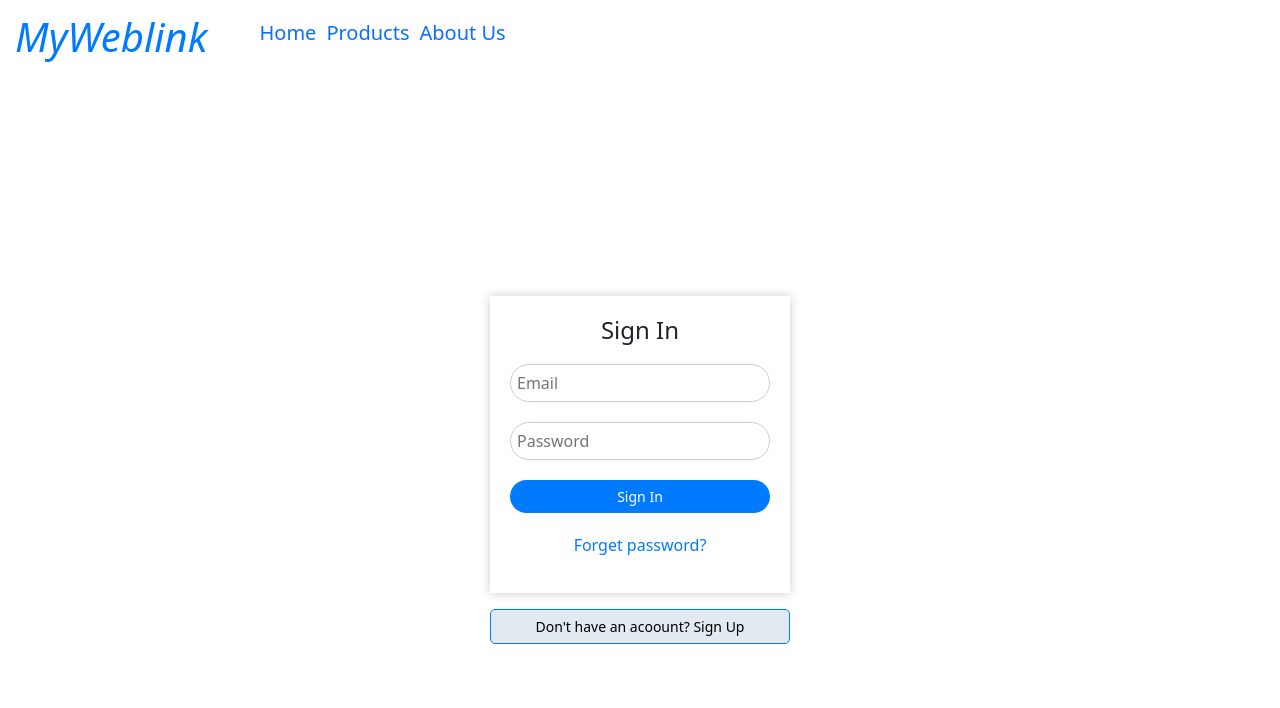
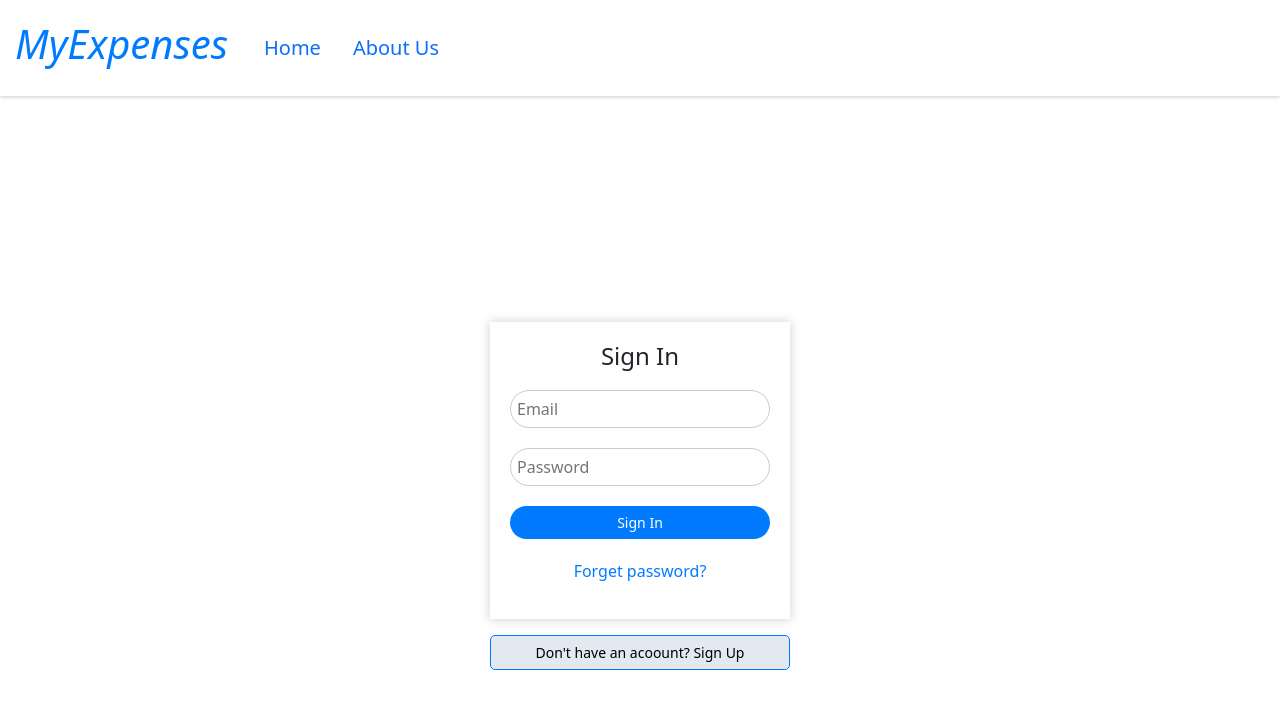
Before and after one commit to Shivarajkumar456/new-expense-tracker, a React (Create React App) app: page / in a window 1280 px wide. Shown: the top 708 px of the page. Built offline with nearby package versions, Linux system fonts and the light colour scheme.

Commit message:
Edit functionality fixed

```diff
--- a/src/Components/Expenses/ExpenseItem.js
+++ b/src/Components/Expenses/ExpenseItem.js
@@ -33,26 +33,7 @@ const ExpenseItem = (props) => {
 
     const editHandler = async (event) => {
         event.preventDefault();
-        try {
-            const res = await fetch(`https://react-expense-tracker-bdc60-default-rtdb.firebaseio.com/${expenseEmail}/${props.item.id}.json`,
-                {
-                    method: 'DELETE',
-                    headers: {
-                        'Content-Type': 'application/json'
-                    },
-                })
-            const data = await res.json();
-
-            if (res.ok) {
-                console.log(props.item)
-                props.editItem(props.item)
-
-            } else {
-                throw data.error
-            }
-        } catch (error) {
-            console.log(error.message)
-        }
+        props.editItem(props.item);
     }
 
     return (<>
@@ -63,11 +44,6 @@ const ExpenseItem = (props) => {
         <button className='edit-button' onClick={editHandler}>Edit</button>
         <button className='delete-button' onClick={deleteHandler}>Delete</button>
         </li>
-        {/* <li><span>{props.item.amount}</span>
-        <span>{props.item.description}</span>
-         <span> {props.item.category}</span> `
-        <button onClick={editHandler}>Edit</button>
-        <button onClick={deleteHandler}>Delete</button> </li>  */}
     </>
     )
 }
--- a/src/Components/Expenses/Expenses.js
+++ b/src/Components/Expenses/Expenses.js
@@ -1,10 +1,12 @@
-import {  useEffect, useRef } from 'react';
+import {  useEffect, useRef, useState } from 'react';
 import ExpenseItem from './ExpenseItem';
 import { useSelector, useDispatch } from 'react-redux';
 import { expenseAction } from '../../store/expenseReducer';
 import './Expenses.css';
 
 const Expenses = () => {
+  const [id, setId] = useState(null);
+  const [editAmount, setEditAmount] = useState(null)
   const dispatch = useDispatch();
   const inputAmountRef = useRef();
   const inputDescRef = useRef();
@@ -12,6 +14,7 @@ const Expenses = () => {
   const expenses = useSelector(state => state.expense.expenses);
   const totalAmount = useSelector(state => state.expense.totalAmount);
   const email = useSelector(state=> state.auth.email);
+  const isEditing = useSelector(state=>state.expense.isEditing);
   const expenseEmail = email.replace('.','');
 
   const deleteHandler = (item)=> {
@@ -24,18 +27,12 @@ const Expenses = () => {
   };
 
   const editExpeseHandler = (item)=> {
+    dispatch(expenseAction.editing(true))
+    setId(item.id);
+    setEditAmount(item.amount)
     inputAmountRef.current.value= item.amount
     inputDescRef.current.value= item.description
     inputCatRef.current.value = item.category
-    const updatedTotalAmount = totalAmount - Number(item.amount)
-    const updatedExpenses = expenses.filter((expense) => {
-        return expense.id !== item.id;
-      });
-
-    dispatch(expenseAction.removeExpense({
-      expenses: updatedExpenses,
-      totalAmount : updatedTotalAmount
-    }));
   };
 
   const addExpenseHandler = async(event) => {
@@ -45,6 +42,33 @@ const Expenses = () => {
       description: inputDescRef.current.value,
       category: inputCatRef.current.value
     }
+
+    if(isEditing){
+      try{
+        const res = await fetch(`https://react-expense-tracker-bdc60-default-rtdb.firebaseio.com/${expenseEmail}/${id}.json`, {
+          method: 'PUT',
+          body : JSON.stringify(obj),
+          headers: {
+            'Content-Type': 'application/json'
+          },
+        });
+        const data = await res.json();
+        if(res.ok){
+          alert('Expenses updated successfully!');
+          const editData = {...obj}
+          dispatch(expenseAction.addExpense({
+            expenses: editData,
+            totalAmount: editData.amount - Number(editAmount),
+          }));
+          dispatch(expenseAction.editing(false));
+        }else{
+          throw data.error;
+        }
+      }catch(e){
+        console.log(e);
+    }
+    }
+    else{
     try{
       const res = await fetch(`https://react-expense-tracker-bdc60-default-rtdb.firebaseio.com/${expenseEmail}.json`,{
         method: 'POST',
@@ -67,6 +91,7 @@ const Expenses = () => {
     }catch(e){
       console.log(e);
     }
+  }
     inputAmountRef.current.value=""
     inputDescRef.current.value=""
     inputCatRef.current.value=""
@@ -112,6 +137,13 @@ const Expenses = () => {
   fetchExpenses()
    }, [dispatch,expenseEmail, newdata]);
 
+   const cancelHandler = ()=>{
+    dispatch(expenseAction.editing(false));
+    inputAmountRef.current.value=""
+    inputDescRef.current.value=""
+    inputCatRef.current.value=""
+   }
+
    return <>
     <div className="expense-tracker">
        <h1 className='heading'>Expense Tracker</h1>
@@ -142,6 +174,7 @@ const Expenses = () => {
             <option value="Other">Other</option>
           </select>
         <button type="submit">Add Expense</button>
+        {isEditing && <button onClick={cancelHandler}>Cancel</button>}
       </form>
       <h2 className='heading'>Expenses</h2>
       <div className="expenses-list">
--- a/src/Components/Navbar/Navbar.css
+++ b/src/Components/Navbar/Navbar.css
@@ -4,10 +4,10 @@
     align-items: center;
     /* background-color: #f5f5f5; */
     position: sticky;
-    top: 0;
-    left: 0;
-    height: 70px;
-    padding: 0 20px;
+    width: 100%;
+    height: fit-content;
+    padding: 0 10%;
+    box-shadow: 0 1px 4px rgba(0, 0, 0, 0.2);
   }
 .navbar-heading{
     /* color: #007bff;  */
@@ -22,16 +22,23 @@
   .navbar-list {
     display: flex;
     list-style: none;
-    margin-left: 20px;
+    margin: 0;
+    padding: 20px;
+    justify-content: center;
+    align-items: center;
   }
 
   .navbar-link {
     /* color: #343a40; */
     text-decoration: none;
-    margin-right: 10px;
+    margin: 0 1rem;
   }
 
   .navbar-link:hover {
     /* color: #007bff; */
     text-decoration: none;
   }
+
+  .btn-premium {
+    margin-left: 10%;
+  }
--- a/src/Components/Navbar/Navbar.js
+++ b/src/Components/Navbar/Navbar.js
@@ -25,16 +25,16 @@ function Navbar() {
   return (
     <nav className="navbar">
       <div className="navbar-brand">
-        <NavLink to="/" className="navbar-heading" style={{ color: '#007bff', fontStyle: 'italic' }}><h1>MyWeblink</h1></NavLink>
-        <ul className="navbar-list">
+        <NavLink to="/" className="navbar-heading" style={{ color: '#007bff', fontStyle: 'italic' }}><h1>MyExpenses</h1></NavLink>
+        <nav><ul className="navbar-list">
           <li><NavLink to="/home" className="navbar-link">Home</NavLink></li>
-          <li><NavLink to="/products" className="navbar-link">Products</NavLink></li>
           {isLoggedIn && <li><NavLink to="/expenses" className="navbar-link">My Expenses</NavLink></li>}
           <li><NavLink to="/aboutus" className="navbar-link">About Us</NavLink></li>
           {isLoggedIn && <li><NavLink className="navbar-link" onClick={logoutHandler}>LogOut</NavLink></li>}
         </ul>
-        {isLoggedIn && totalAmount>10000 && <Button onClick={showPremium}>Activate Premium</Button>}
+        </nav>
       </div>
+      {isLoggedIn && totalAmount>10000 && <Button className='btn-premium' onClick={showPremium}>Activate Premium</Button>}
     </nav>
   );
 }
--- a/src/store/expenseReducer.js
+++ b/src/store/expenseReducer.js
@@ -1,6 +1,6 @@
 import { createSlice } from "@reduxjs/toolkit";
 
-const initialExpenseState = {expenses :[], totalAmount:0,firstTime:true}
+const initialExpenseState = {expenses :[], totalAmount:0,firstTime:true, isEditing:false}
 const expenseSlice = createSlice({
 
     name:'expenses',
@@ -20,6 +20,9 @@ const expenseSlice = createSlice({
         {
             state.expenses = action.payload.expenses
             state.totalAmount = state.payload.totalAmount
+        },
+        editing(state, action) {
+            state.isEditing = action.payload;
         }
     }
 
```
